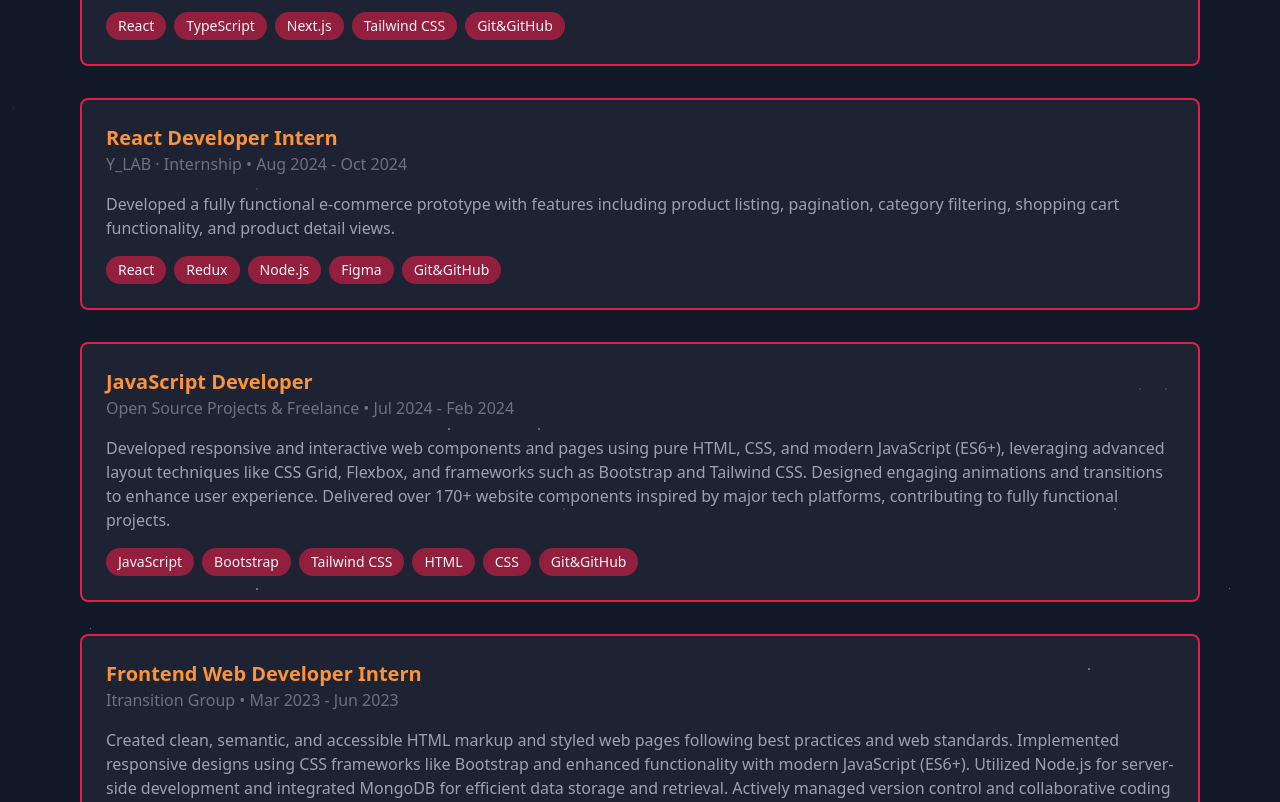
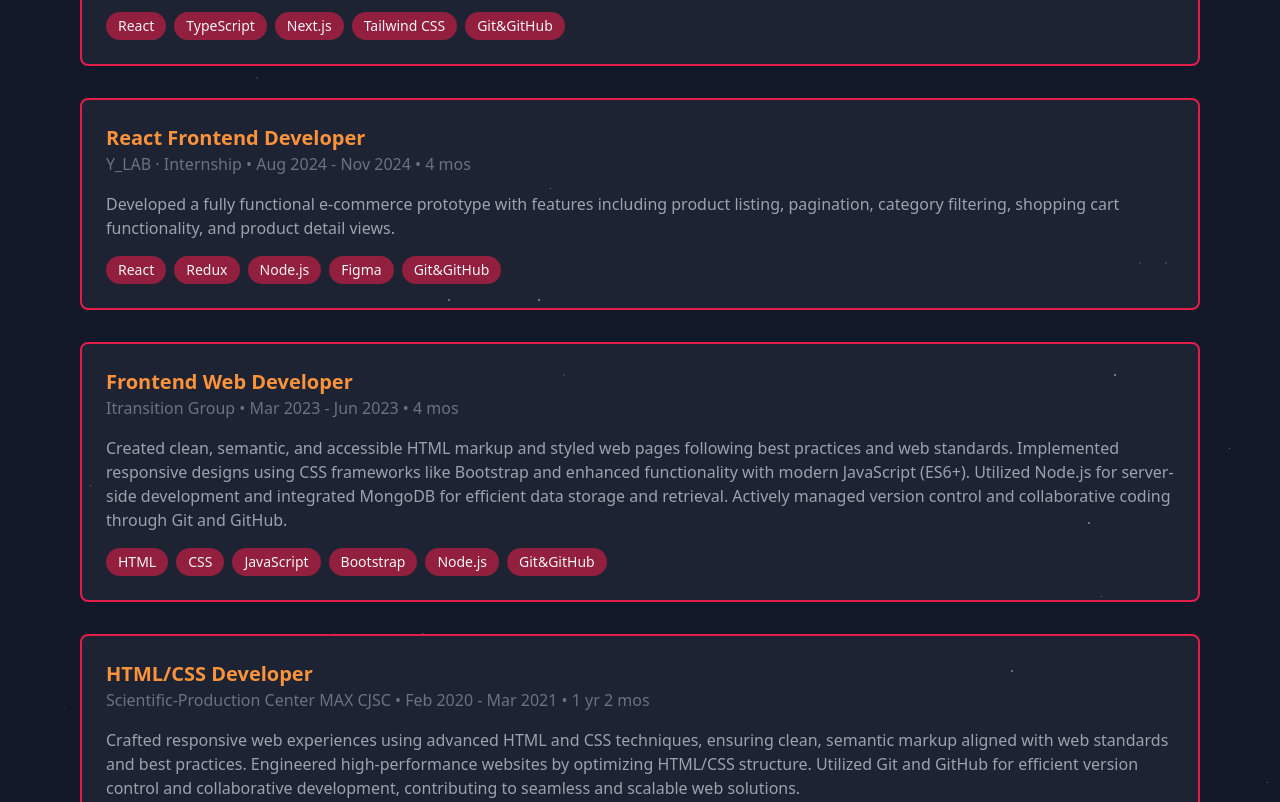
Before and after one commit to evokss/MyPortfolioWebsite, a Next.js app: page /about in a window 1280 px wide. Shown: the part 1398-2200 px from the top of the page. Built offline with nearby package versions, Linux system fonts and the light colour scheme.

Commit message:
docs(AboutPage): Update professional experience sections
- Refreshed career history details
- Updated resume content for current accuracy
- Potentially added new roles or achievements

```diff
--- a/components/about/AboutPage.jsx
+++ b/components/about/AboutPage.jsx
@@ -132,10 +132,10 @@ const AboutPage = () => {
           <div className="bg-white/5 p-6 rounded-lg bg-white border-2 border-orange-300 dark:border-rose-600">
             <div className="mb-4">
               <h3 className="text-xl font-semibold text-orange-400">
-                Frontend React Developer
+                Frontend Developer
               </h3>
               <p className="dark:text-gray-500">
-                Freelance • March 2024 - Present
+                Freelance • Jul 2023 - Present • 1 yr 8 mos
               </p>
             </div>
             <p className="mb-4">
@@ -168,10 +168,10 @@ const AboutPage = () => {
           <div className="bg-white/5 p-6 rounded-lg bg-white border-2 border-orange-300 dark:border-rose-600">
             <div className="mb-4">
               <h3 className="text-xl font-semibold text-orange-400">
-                React Developer Intern
+                React Frontend Developer
               </h3>
               <p className="dark:text-gray-500">
-                Y_LAB · Internship • Aug 2024 - Oct 2024
+                Y_LAB · Internship • Aug 2024 - Nov 2024 • 4 mos
               </p>
             </div>
             <p className="mb-4">
@@ -202,51 +202,10 @@ const AboutPage = () => {
           <div className="bg-white/5 p-6 rounded-lg bg-white border-2 border-orange-300 dark:border-rose-600">
             <div className="mb-4">
               <h3 className="text-xl font-semibold text-orange-400">
-                JavaScript Developer
+                Frontend Web Developer
               </h3>
               <p className="dark:text-gray-500">
-                Open Source Projects & Freelance • Jul 2024 - Feb 2024
-              </p>
-            </div>
-            <p className="mb-4">
-              Developed responsive and interactive web components and pages
-              using pure HTML, CSS, and modern JavaScript (ES6+), leveraging
-              advanced layout techniques like CSS Grid, Flexbox, and frameworks
-              such as Bootstrap and Tailwind CSS. Designed engaging animations
-              and transitions to enhance user experience. Delivered over 170+
-              website components inspired by major tech platforms, contributing
-              to fully functional projects.
-            </p>
-            <div className="flex flex-wrap gap-2">
-              <span className="px-3 py-1 text-gray-800 bg-orange-100 dark:bg-rose-600/60 dark:text-gray-100 rounded-full text-sm">
-                JavaScript
-              </span>
-              <span className="px-3 py-1 text-gray-800 bg-orange-100 dark:bg-rose-600/60 dark:text-gray-100 rounded-full text-sm">
-                Bootstrap
-              </span>
-              <span className="px-3 py-1 text-gray-800 bg-orange-100 dark:bg-rose-600/60 dark:text-gray-100 rounded-full text-sm">
-                Tailwind CSS
-              </span>
-              <span className="px-3 py-1 text-gray-800 bg-orange-100 dark:bg-rose-600/60 dark:text-gray-100 rounded-full text-sm">
-                HTML
-              </span>
-              <span className="px-3 py-1 text-gray-800 bg-orange-100 dark:bg-rose-600/60 dark:text-gray-100 rounded-full text-sm">
-                CSS
-              </span>
-              <span className="px-3 py-1 text-gray-800 bg-orange-100 dark:bg-rose-600/60 dark:text-gray-100 rounded-full text-sm">
-                Git&GitHub
-              </span>
-            </div>
-          </div>
-
-          {/* Previous Role */}
-          <div className="bg-white/5 p-6 rounded-lg bg-white border-2 border-orange-300 dark:border-rose-600">
-            <div className="mb-4">
-              <h3 className="text-xl font-semibold text-orange-400">
-                Frontend Web Developer Intern
-              </h3>
-              <p className="dark:text-gray-500">
-                Itransition Group • Mar 2023 - Jun 2023
+                Itransition Group • Mar 2023 - Jun 2023 • 4 mos
               </p>
             </div>
             <p className="mb-4">
@@ -287,7 +246,8 @@ const AboutPage = () => {
                 HTML/CSS Developer
               </h3>
               <p className="dark:text-gray-500">
-                Scientific-Production Center MAX CJSC • Feb 2020 - Mar 2021
+                Scientific-Production Center MAX CJSC • Feb 2020 - Mar 2021 • 1
+                yr 2 mos
               </p>
             </div>
             <p className="mb-4">
@@ -321,7 +281,7 @@ const AboutPage = () => {
                 Microsoft Student Partner
               </h3>
               <p className="dark:text-gray-500">
-                Microsoft • Apr 2019 - Dec 2019
+                Microsoft • Apr 2019 - Mar 2020 • 1 yr
               </p>
             </div>
             <p className="mb-4">
```
